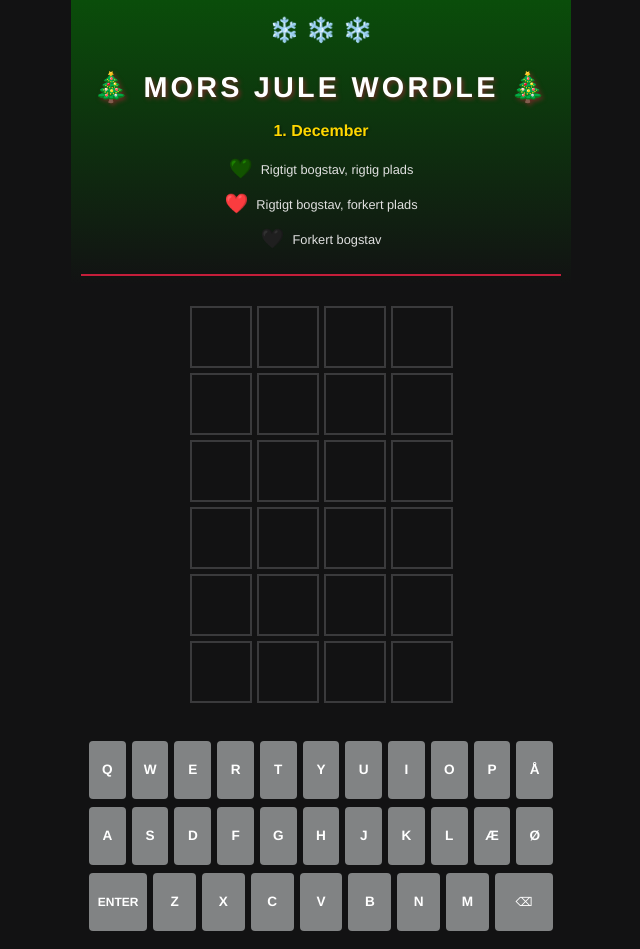
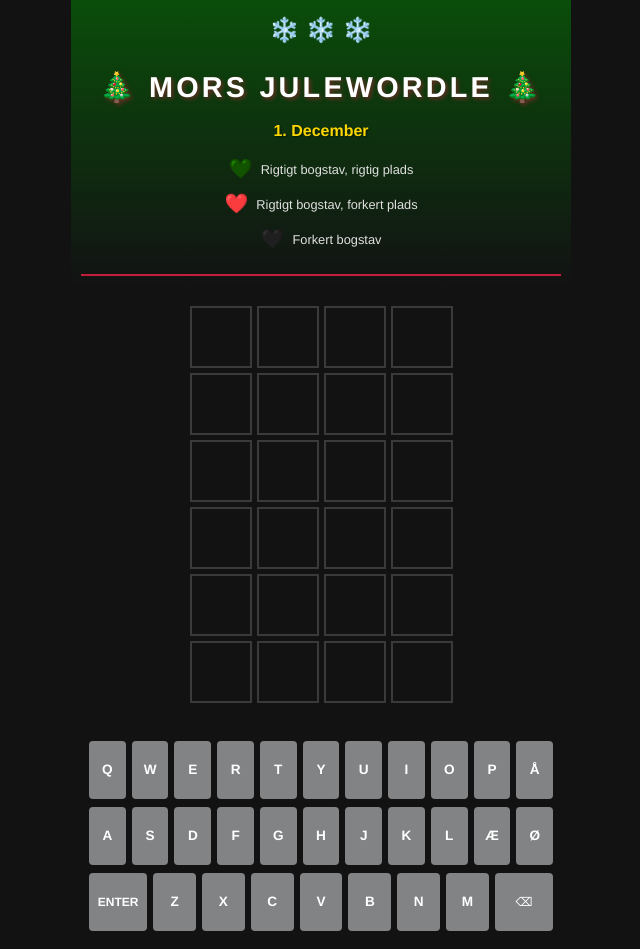
Before and after one commit to VictorHarbo/christmas-wordle, a Vue app: page / in a window 1280 px wide. Shown: the whole page, without its empty margins (319-959 px from the left). Built offline with nearby package versions, Linux system fonts and the light colour scheme.

Commit message:
rename application

```diff
--- a/src/App.vue
+++ b/src/App.vue
@@ -60,7 +60,7 @@
   <div class="app christmas-theme">
     <header class="header">
       <div class="snow-decoration">❄️ ❄️ ❄️</div>
-      <h1>🎄 MORS JULE WORDLE 🎄</h1>
+      <h1>🎄 MORS JULEWORDLE 🎄</h1>
       <div v-if="isChristmasPeriod" class="christmas-day">
         {{ christmasDay }}. December
       </div>
```
